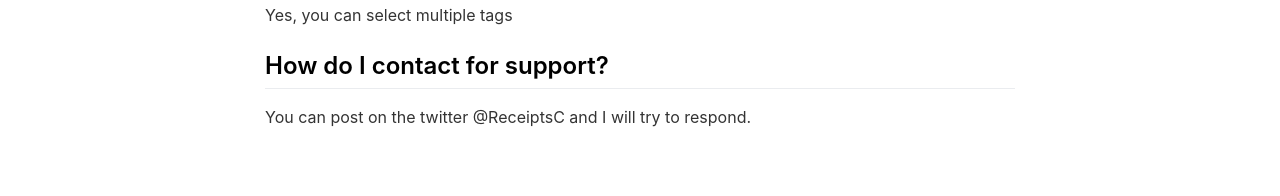
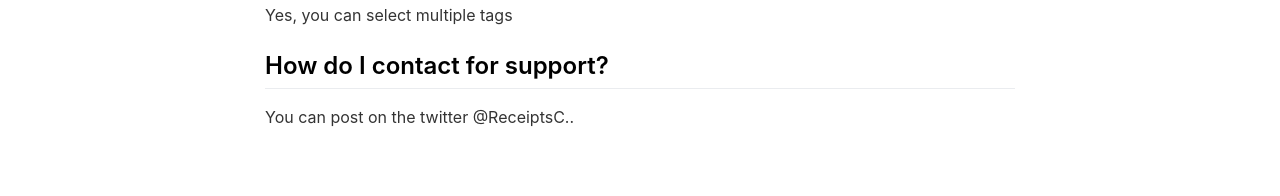
Before and after one commit to karm435/receiptly.github.io, a Jekyll site: the page built from _pages/faqs.md, in a window 1280 px wide. Shown: the part 1194-1390 px from the top of the page. Built offline with Jekyll 4.4.1, drawn with Linux system fonts in a browser that asks for light colours; nearby versions of some CDN libraries.

Commit message:
Updated FAQs

```diff
--- a/_pages/faqs.md
+++ b/_pages/faqs.md
@@ -38,4 +38,4 @@ Yes, you can select multiple tags
 <br>
 
 ## How do I contact for support?
-You can post on the twitter @ReceiptsC and I will try to respond.
+You can post on the twitter @ReceiptsC..
```
